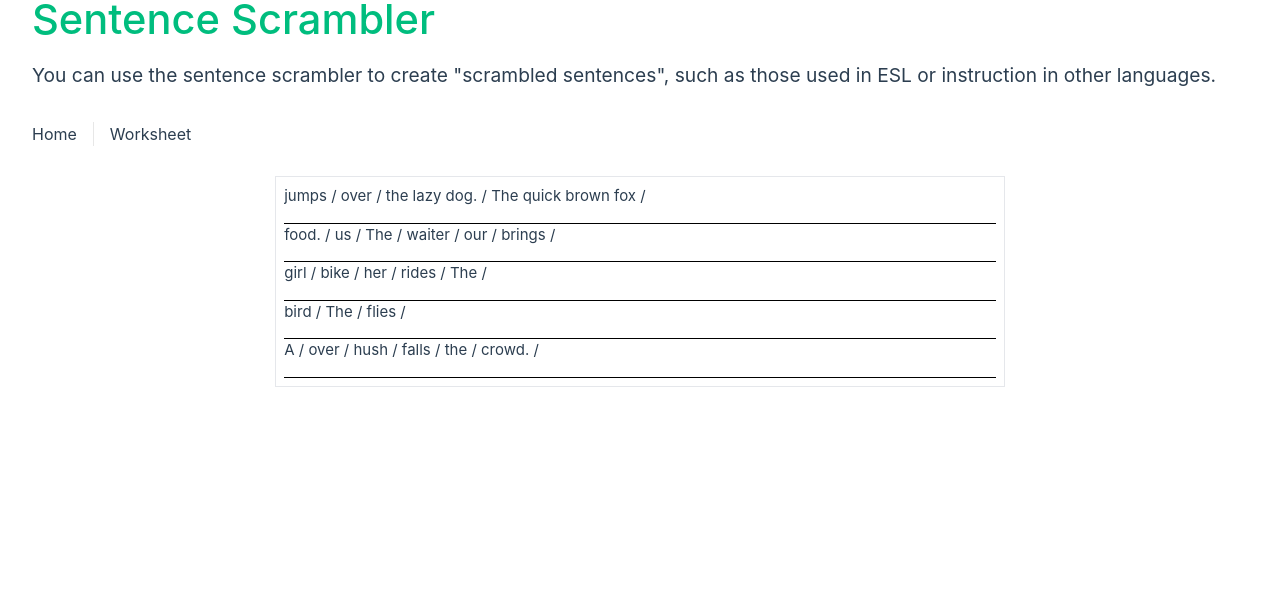
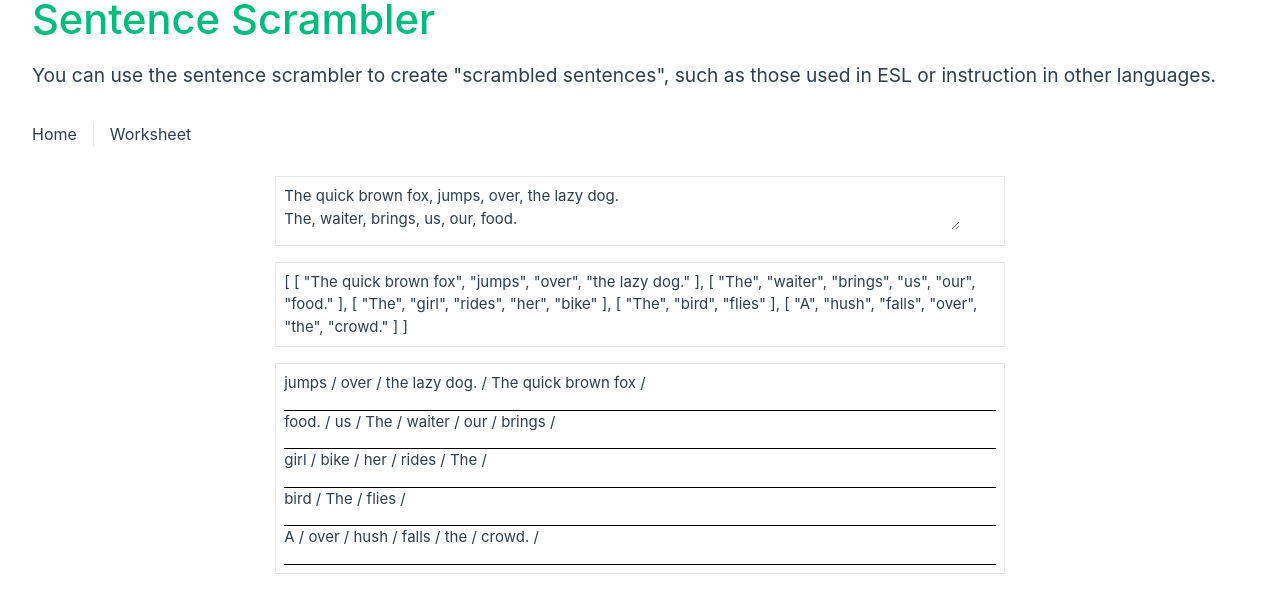
Before and after one commit to AndrewADev/sentence-scrambler, a Vue app: page /worksheet in a window 1280 px wide. Shown: the top 604 px of the page. Built offline with nearby package versions, Linux system fonts and the light colour scheme.

Commit message:
User input is fed to the worksheet
Use the scrambled user input to feed into the worksheet.

We still use the default sentences to start with, but accept any changes the user might make.

For now there is no global state, so navigation away clears input.

```diff
--- a/src/views/WorksheetView.vue
+++ b/src/views/WorksheetView.vue
@@ -1,12 +1,21 @@
 <template>
   <div class="border-div">
-    <ScrambledSentence v-for="(sentence, idx) in sentences" :parts="sentence" :key="idx" />
+    <WorksheetForm v-model:sentences="inputSentences" />
+  </div>
+  <div class="border-div">
+    {{ inputSentences }}
+  </div>
+  <div class="border-div">
+    <ScrambledSentence v-for="(sentence, idx) in inputSentences" :parts="sentence" :key="idx" />
   </div>
 </template>
 
 <script setup lang="ts">
+import WorksheetForm from '@/components/forms/WorksheetForm.vue';
 import ScrambledSentence from '@/components/ScrambledSentence.vue';
+import { ref } from 'vue';
 
+// TODO: Move to better location (state default?)
 const sentences = [
   ['The quick brown fox', 'jumps', 'over', 'the lazy dog.'],
   ['The', 'waiter', 'brings', 'us', 'our', 'food.'],
@@ -14,6 +23,8 @@ const sentences = [
   ['The', 'bird', 'flies'],
   ['A', 'hush', 'falls', 'over', 'the', 'crowd.'],
 ];
+
+const inputSentences = ref(sentences);
 </script>
 
 <style scoped>
```
